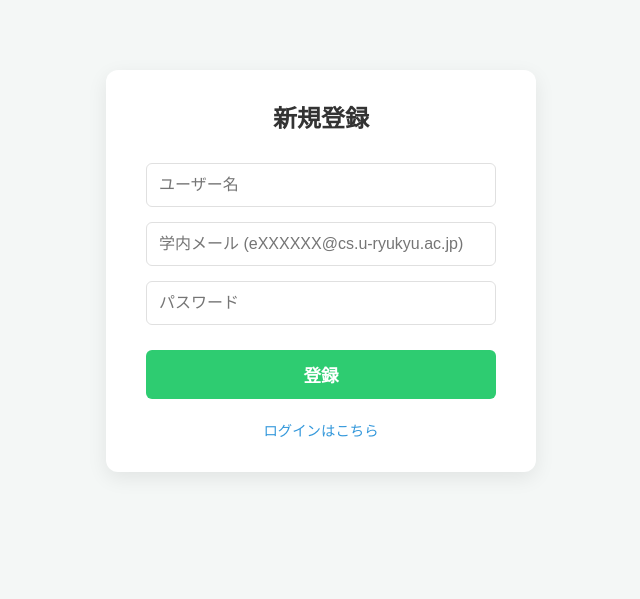
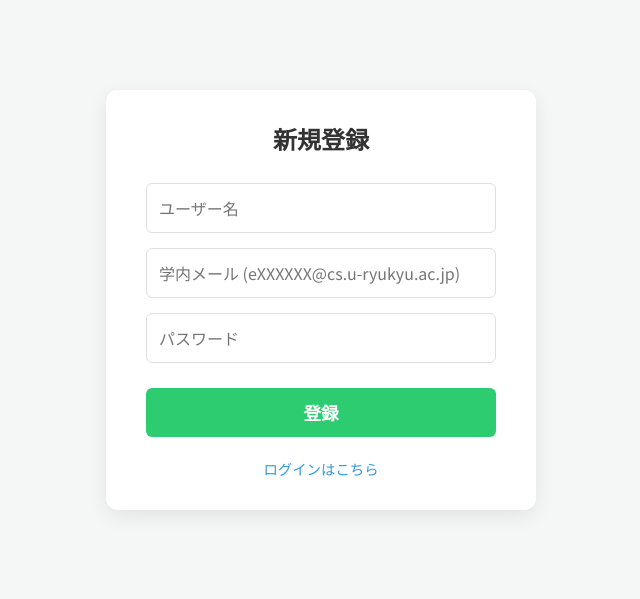
Before and after one commit to KAZUKIKUDA/team_OKIOTP, a Flask app: page /register in a window 1280 px wide. Shown: the top 599 px of the page, without its empty margins (319-959 px from the left). Run offline with Flask 3, Linux system fonts and the light colour scheme.

Commit message:
Setting fonts

```diff
--- a/lost_flask/static/style.css
+++ b/lost_flask/static/style.css
@@ -1,4 +1,20 @@
 /* static/style.css (Final Corrected Version) */
+
+/*
+ * body, html にフォントを指定します。
+ * 'Noto Sans JP' が Webフォントとして読み込まれるフォントです。
+ * 'sans-serif' は、万が一フォントが読み込めなかった場合の予備（フォールバック）です。
+ */
+body, html {
+    font-family: "Noto Sans JP", sans-serif;
+
+    background-color: var(--bg-color); /* #f8f9fa から変数に変更 */
+    color: var(--text-color);          /* #333 から変数に変更 */
+    line-height: 1.6;           /* 例: 行間 */
+    margin: 0;
+    padding: 20px;
+    font-size: 16px;
+}
 
 /* --- CSS Variables & Basic Setup --- */
 :root {
@@ -20,15 +36,6 @@
 }
 
 /* --- General Styles --- */
-body {
-    font-family: -apple-system, BlinkMacSystemFont, 'Helvetica Neue', Arial, 'Hiragino Kaku Gothic ProN', 'Hiragino Sans', Meiryo, sans-serif;
-    background-color: var(--bg-color);
-    color: var(--text-color);
-    margin: 0;
-    padding: 20px;
-    font-size: 16px;
-    line-height: 1.6;
-}
 
 .container {
     max-width: 800px;
@@ -89,6 +96,8 @@ textarea {
     box-sizing: border-box;
     font-size: 1em;
     transition: border-color 0.2s, box-shadow 0.2s;
+    /* Webフォントを継承 */
+    font-family: inherit;
 }
 input[type="text"]:focus,
 input[type="email"]:focus,
@@ -123,6 +132,8 @@ form input[name="syllabus_url"] {
     background-color: var(--primary-color);
     text-decoration: none !important;
     box-sizing: border-box; /* For layout consistency */
+    /* Webフォントを継承 */
+    font-family: inherit;
 }
 .btn:hover {
     background-color: var(--primary-hover-color);
--- a/lost_flask/templates/detail.html
+++ b/lost_flask/templates/detail.html
@@ -3,6 +3,9 @@
 <head>
     <meta charset="UTF-8">
     <title>講義詳細</title>
+    <link rel="preconnect" href="https://fonts.googleapis.com">
+    <link rel="preconnect" href="https://fonts.gstatic.com" crossorigin>
+    <link href="https://fonts.googleapis.com/css2?family=Noto+Sans+JP:wght@100..900&display=swap" rel="stylesheet">
     <link rel="stylesheet" href="{{ url_for('static', filename='style.css') }}">
 </head>
 <body>
--- a/lost_flask/templates/guest_login.html
+++ b/lost_flask/templates/guest_login.html
@@ -3,6 +3,9 @@
 <head>
     <meta charset="UTF-8">
     <title>ゲストログイン</title>
+    <link rel="preconnect" href="https://fonts.googleapis.com">
+    <link rel="preconnect" href="https://fonts.gstatic.com" crossorigin>
+    <link href="https://fonts.googleapis.com/css2?family=Noto+Sans+JP:wght@100..900&display=swap" rel="stylesheet">
     <link rel="stylesheet" href="{{ url_for('static', filename='style.css') }}">
 </head>
 <body>
--- a/lost_flask/templates/login.html
+++ b/lost_flask/templates/login.html
@@ -4,6 +4,9 @@
 <head>
     <meta charset="UTF-8">
     <title>ログイン</title>
+    <link rel="preconnect" href="https://fonts.googleapis.com">
+    <link rel="preconnect" href="https://fonts.gstatic.com" crossorigin>
+    <link href="https://fonts.googleapis.com/css2?family=Noto+Sans+JP:wght@100..900&display=swap" rel="stylesheet">
     <link rel="stylesheet" href="{{ url_for('static', filename='style.css') }}">
 </head>
 <body>
--- a/lost_flask/templates/register.html
+++ b/lost_flask/templates/register.html
@@ -3,6 +3,9 @@
 <head>
     <meta charset="UTF-8">
     <title>新規登録</title>
+    <link rel="preconnect" href="https://fonts.googleapis.com">
+    <link rel="preconnect" href="https://fonts.gstatic.com" crossorigin>
+    <link href="https://fonts.googleapis.com/css2?family=Noto+Sans+JP:wght@100..900&display=swap" rel="stylesheet">
     <link rel="stylesheet" href="{{ url_for('static', filename='style.css') }}">
 </head>
 <body>
--- a/lost_flask/templates/search.html
+++ b/lost_flask/templates/search.html
@@ -3,6 +3,9 @@
 <head>
     <meta charset="UTF-8">
     <title>検索結果</title>
+    <link rel="preconnect" href="https://fonts.googleapis.com">
+    <link rel="preconnect" href="https://fonts.gstatic.com" crossorigin>
+    <link href="https://fonts.googleapis.com/css2?family=Noto+Sans+JP:wght@100..900&display=swap" rel="stylesheet">
     <link rel="stylesheet" href="{{ url_for('static', filename='style.css') }}">
     <style>
         /* search.html専用のスタイル */
--- a/lost_flask/templates/top.html
+++ b/lost_flask/templates/top.html
@@ -3,6 +3,9 @@
 <head>
     <meta charset="UTF-8">
     <title>講義レビュー</title>
+    <link rel="preconnect" href="https://fonts.googleapis.com">
+    <link rel="preconnect" href="https://fonts.gstatic.com" crossorigin>
+    <link href="https://fonts.googleapis.com/css2?family=Noto+Sans+JP:wght@100..900&display=swap" rel="stylesheet">
     <link rel="stylesheet" href="{{ url_for('static', filename='style.css') }}">
 </head>
 <body>
```
Also changed, not shown: lost_flask/instance/lectures.db.
